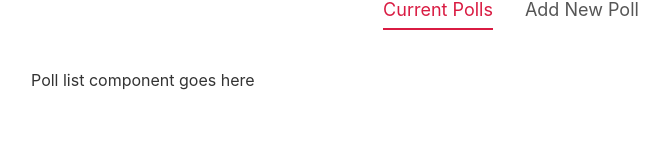
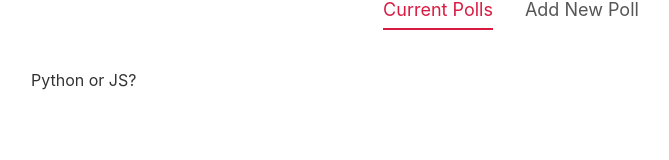
Before and after one commit to Vsirotkin/ninjapolls, a Svelte app in the folder ninjapolls/: page / in a window 1280 px wide. Shown: the part 190-350 px from the top of the page, without its empty margins (129-798 px from the left). Built offline with nearby package versions, Linux system fonts and the light colour scheme.

Commit message:
poll_list setup

```diff
--- a/ninjapolls/src/App.svelte
+++ b/ninjapolls/src/App.svelte
@@ -1,7 +1,10 @@
 <script>
   import Header from "./components/Header.svelte";
   import Footer from "./components/Footer.svelte";
+  import PollList from "./components/PollList.svelte";
+
   import CreatePollForm from "./components/CreatePollForm.svelte";
+
   import Tabs from "./shared/Tabs.svelte";
 
   // tabs
@@ -37,7 +40,7 @@
 <main>
   <Tabs {activeItem} {items} on:tabChange={tabChange} />
   {#if activeItem === "Current Polls"}
-    <p>Poll list component goes here</p>
+    <PollList {polls} />
   {:else if activeItem === "Add New Poll"}
     <CreatePollForm on:add={handleAdd} />
 
--- /dev/null
+++ b/ninjapolls/src/components/PollList.svelte
@@ -0,0 +1,17 @@
+<script>
+    export let polls = [];
+</script>
+
+<div class="poll-list">
+    {#each polls as poll (poll.id)}
+        <div>{ poll.question }</div>
+    {/each}
+</div>
+
+<style>
+    .poll-list {
+        display: grid;
+        grid-template-columns: 1fr 1fr;
+        /* grid-gap: 20px; */
+    }
+</style>
```
